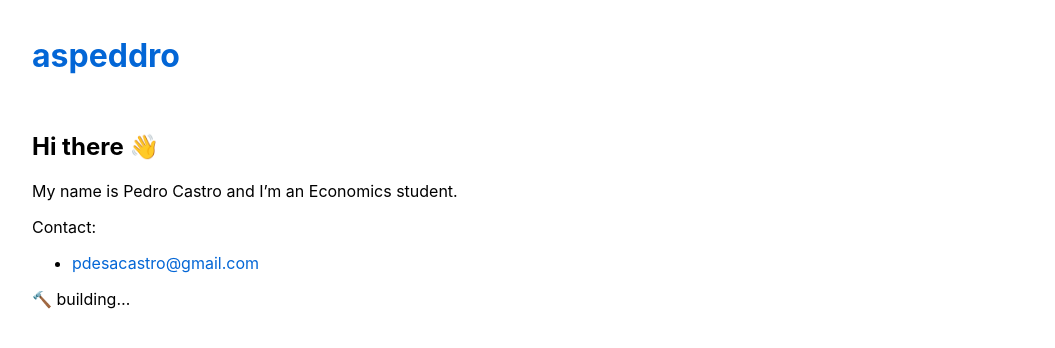
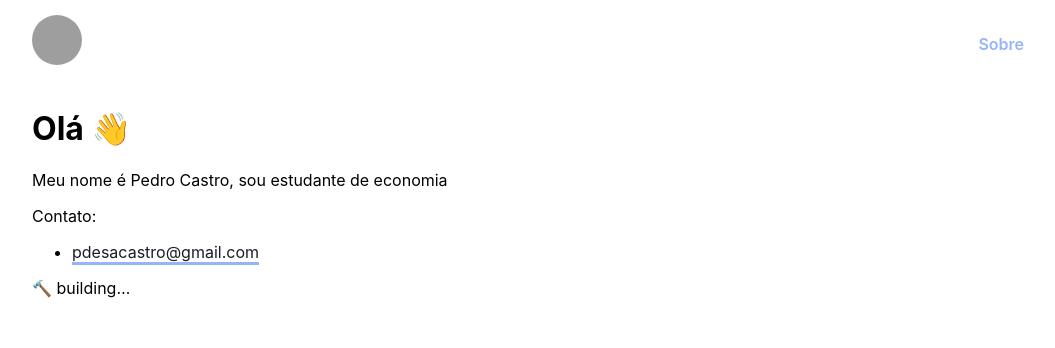
Before and after one commit to aspeddro/aspeddro.github.io, a Jekyll site: the page built from index.md, in a window 1280 px wide. Shown: the top 348 px of the page, without its empty margins (112-1167 px from the left). Built offline with Jekyll 4.4.1, drawn with Linux system fonts in a browser that asks for light colours; grey boxes are pictures that could not be loaded.

Commit message:
draft layout

```diff
--- a/_layouts/default.html
+++ b/_layouts/default.html
@@ -10,16 +10,21 @@
   </head>
 
   <body>
-    <header>
-      {%- if site.title -%}
-        <h1><a href="/">{{ site.title }}</a></h1>
-      {%- endif -%}
+    <header class="main-header">
+      <nav>
+        {%- if site.title -%}
+        <h1>
+          <a href="/"><img alt="{{ site.title }}" src="https://avatars.githubusercontent.com/u/16160544?v=4"/></a>
+        </h1>
+        {%- endif -%}
+        <ul>
+          <li><a href="/sobre">Sobre</a></li>
+        </ul>
+      </nav>
     </header>
 
-    <main aria-label="Content">
-      <div class="wrapper">
-        {{ content }}
-      </div>
+    <main aria-label="content">
+      {{ content }}
     </main>
 
   </body>
--- a/assets/css/style.css
+++ b/assets/css/style.css
@@ -4,24 +4,57 @@
   padding: 0;
 }
 :root {
-  --text-color: #0366d6;
+  --link-color: #96b4f9;
+  --text-color: #1b1d25;
 }
 body {
   font-family: -apple-system,BlinkMacSystemFont,"Segoe UI",Helvetica,Arial,sans-serif,"Apple Color Emoji","Segoe UI Emoji","Segoe UI Symbol";
 }
 
 a {
-  color: var(--text-color);
+  color: var(--link-color);
   text-decoration: none;
 }
 
-main, header {
+.main-header, main {
   max-width: 1012px;
   margin: 0 auto;
   padding: 0 10px;
 }
 
-header {
+.main-header {
   padding-top: 15px;
   padding-bottom: 15px;
 }
+
+.main-header h1 {
+  margin: 0;
+}
+
+.main-header h1 a {
+  color: var(--text-color);
+}
+
+.main-header h1 img {
+  max-width: 50px;
+  border-radius: 50%;
+}
+
+.main-header nav {
+  display: flex;
+  justify-content: space-between;
+  align-items: center;
+}
+
+.main-header nav ul {
+  padding: 0;
+}
+
+.main-header nav ul li a {
+  font-weight: 600;
+}
+
+main a {
+  color: var(--text-color);
+  border-bottom: 3px solid var(--link-color);
+}
--- a/index.md
+++ b/index.md
@@ -1,15 +1,12 @@
 ---
-# Feel free to add content and custom Front Matter to this file.
-# To modify the layout, see https://jekyllrb.com/docs/themes/#overriding-theme-defaults
-
 layout: default
 ---
 
-## Hi there 👋
+# Olá 👋
 
-My name is Pedro Castro and I'm an Economics student.
+Meu nome é Pedro Castro, sou estudante de economia
 
-Contact:
+Contato:
 
 - [pdesacastro@gmail.com](mailto:pdesacastro@gmail.com)
 
```
Also changed, not shown: _layouts/page.html (added, +14 -0 lines), about.markdown (deleted, +0 -18 lines), about.md (added, +7 -0 lines).
